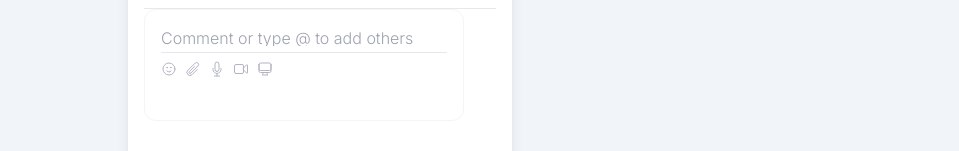
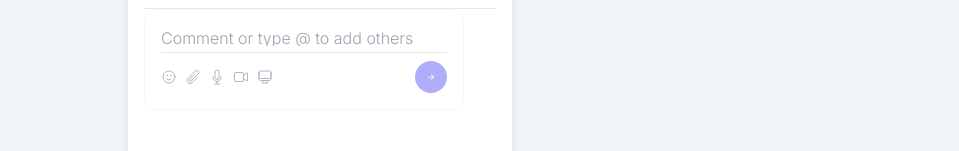
Before and after one commit to samarth4599/figma-comment, a Next.js app: page / in a window 1280 px wide. Shown: the part 416-567 px from the top of the page, without its empty margins (320-1279 px from the left). Built offline with nearby package versions, Linux system fonts and the light colour scheme.

Commit message:
added send button

```diff
--- a/src/components/atoms/AudioPlay/index.tsx
+++ b/src/components/atoms/AudioPlay/index.tsx
@@ -4,10 +4,14 @@ import { PlayCircleIcon } from "@heroicons/react/16/solid";
 import React from "react";
 
 const AudioPlay: React.FC = () => {
-  const { startRecording } = useAudioRecorder();
+  const { startRecording, playRecording, audioChunks, recording } =
+    useAudioRecorder();
+
+  const callback =
+    audioChunks.length > 0 && !recording ? playRecording : startRecording;
 
   return (
-    <button onClick={startRecording}>
+    <button onClick={callback}>
       <PlayCircleIcon className=" text-[#625DF5] w-5 h-5" />
     </button>
   );
--- /dev/null
+++ b/src/components/atoms/SendButton/index.tsx
@@ -0,0 +1,19 @@
+import { ArrowRightIcon } from "@heroicons/react/16/solid";
+import React from "react";
+import { ISendButtonProps } from "./types";
+
+const SendButton: React.FC<ISendButtonProps> = ({ onClick, enabled }) => {
+  return (
+    <button
+      onClick={onClick}
+      className=" w-8 h-8 rounded-full flex justify-center items-center text-white bg-[#625DF5]"
+      style={{
+        opacity: enabled ? 1 : 0.5,
+      }}
+    >
+      <ArrowRightIcon className=" w-2 h-2" />
+    </button>
+  );
+};
+
+export default SendButton;
--- /dev/null
+++ b/src/components/atoms/SendButton/types.ts
@@ -0,0 +1,4 @@
+export interface ISendButtonProps {
+  onClick: () => void;
+  enabled: boolean;
+}
--- a/src/components/elements/ReplyBox/index.tsx
+++ b/src/components/elements/ReplyBox/index.tsx
@@ -15,6 +15,7 @@ import {
 } from "@heroicons/react/24/outline";
 import AudioRecorder from "../AudioRecorder";
 import { useAudioRecorder } from "@/providers/audioProvider";
+import SendButton from "@/components/atoms/SendButton";
 
 const ReplyBox = () => {
   const [text, setText] = useState<string>("");
@@ -22,7 +23,7 @@ const ReplyBox = () => {
   const [showAudioBox, setShowAudioBox] = useState<boolean>(false);
   const [selectedItem, setSelectedItem] = useState<TSelectables>();
 
-  const { audioChunks, recording } = useAudioRecorder();
+  const { audioChunks } = useAudioRecorder();
 
   const handleTextChange = (e: any) => {
     const newText = e.target.value;
@@ -44,7 +45,7 @@ const ReplyBox = () => {
   }, [selectedItem]);
 
   return (
-    <div className=" relative w-80 h-28 p-4 rounded-xl bg-white dark:bg-[#141416] border border-[#F4F5F6] dark:border-[#303034]">
+    <div className=" relative w-80 p-4 rounded-xl bg-white dark:bg-[#141416] border border-[#F4F5F6] dark:border-[#303034]">
       <TextArea
         value={text}
         placeholder="Comment or type @ to add others"
@@ -63,6 +64,10 @@ const ReplyBox = () => {
           <VideoCameraIcon className=" h-4 w-4" />
           <ComputerDesktopIcon className=" h-4 w-4" />
         </div>
+        <SendButton
+          enabled={!!text || !!audioChunks.length}
+          onClick={() => {}}
+        />
       </div>
       {showMentionBox && (
         <div className=" absolute top-12 z-50">
--- a/src/providers/audioProvider.tsx
+++ b/src/providers/audioProvider.tsx
@@ -44,7 +44,7 @@ export const AudioRecorderProvider: React.FC<{ children: ReactNode }> = ({
   const reset = () => {
     setHasReset(true);
     stopRecording();
-    setAudioChunks([]);
+    setTimeout(() => setAudioChunks([]), 200);
   };
 
   const startRecording = async () => {
```
